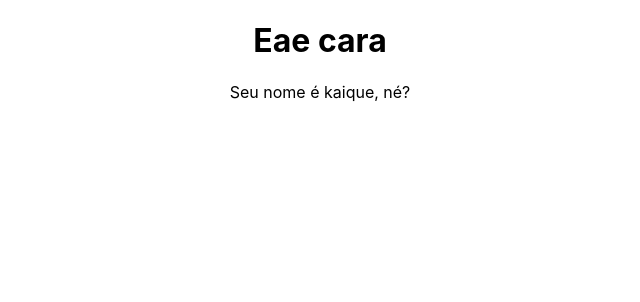
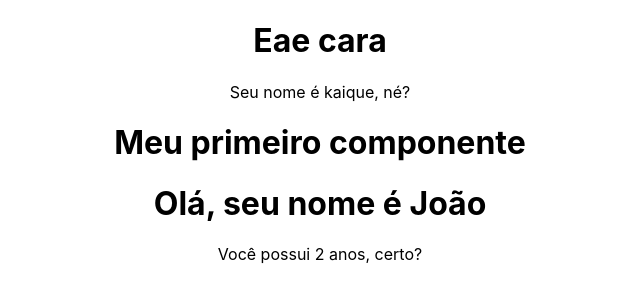
Before and after one commit to while-kaique/Aprendendo-React, a React (Create React App) app in the folder my-app/: page / in a window 1280 px wide. Shown: the top 302 px of the page, without its empty margins (320-960 px from the left). Built offline with nearby package versions, Linux system fonts and the light colour scheme.

Commit message:
Entendento alguns conceitos
Props, por exemplo

```diff
--- a/my-app/src/App.js
+++ b/my-app/src/App.js
@@ -1,5 +1,6 @@
-import logo from './logo.svg';
 import './App.css';
+import HelloWorld from './components/HelloWorld';
+import Pessoa from './components/Pessoa'
 
 function App() {
   const name = 'kaique'
@@ -7,6 +8,8 @@ function App() {
     <div className="App">
       <h1>Eae cara</h1>
       <p>Seu nome é {name}, né?</p>
+      <HelloWorld />
+      <Pessoa idade='2' nome="João"/>
     </div>
   );
 }
--- /dev/null
+++ b/my-app/src/components/HelloWorld.jsx
@@ -0,0 +1,10 @@
+function HelloWorld () {
+    return (
+        <div>
+            <h1>Meu primeiro componente</h1>
+        </div>
+    )
+
+}
+
+export default HelloWorld;
--- /dev/null
+++ b/my-app/src/components/Pessoa.jsx
@@ -0,0 +1,11 @@
+function Pessoa ({nome, idade}) {
+    return (
+        <div>
+            <h1>Olá, seu nome é {nome}</h1>
+            <p>Você possui {idade} anos, certo?</p>
+        </div>
+    )
+
+}
+
+export default Pessoa
```
